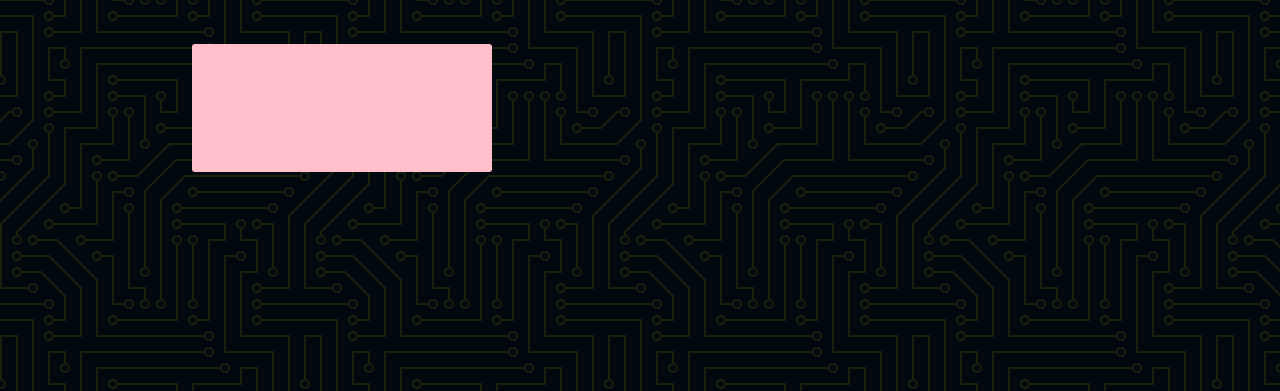
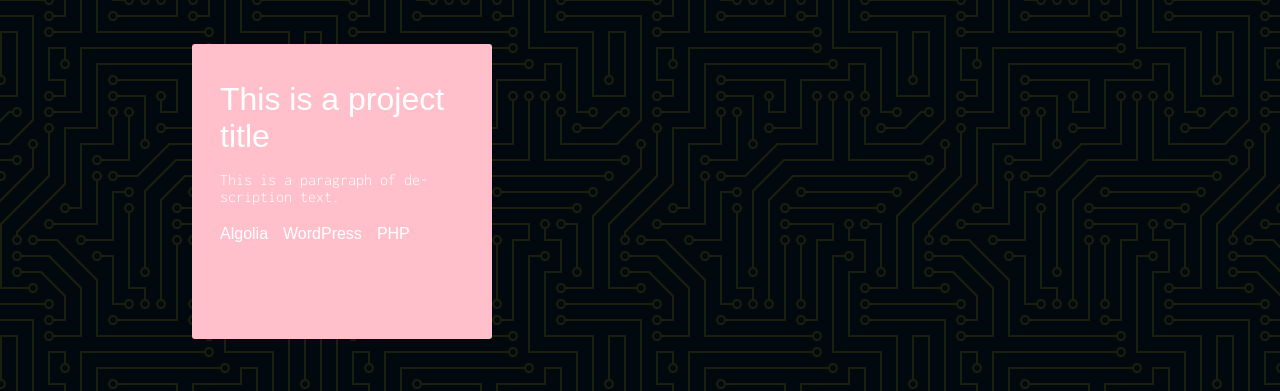
Before and after one commit to Riverflame-dev/personal-website, a React (Create React App) app: page / in a window 1280 px wide. Shown: the part 2657-3048 px from the top of the page. Built offline with nearby package versions, Linux system fonts and the light colour scheme; a web font is replaced by a local one.

Commit message:
worked on archive section

```diff
--- a/src/pages/about/style.scss
+++ b/src/pages/about/style.scss
@@ -1,3 +1,4 @@
+
 .about-page {
   flex: 1 0 auto;
   position: relative;
--- a/src/pages/home/achrive/index.js
+++ b/src/pages/home/achrive/index.js
@@ -9,7 +9,25 @@ export default function Achrive() {
         </div>
         <ul className="achrive-grid">
             <li className="achrive-item">
-                <div className="item-inner"></div>
+                <div className="item-inner">
+                    <header>
+                        <div className="project-top">
+                            <div className="folder"></div>
+                            <div className="links"></div>
+                        </div>
+                        <h3 className="project-title">
+                            This is a project title
+                        </h3>
+                        <div className="project-description">
+                            <p>This is a paragraph of description text.</p>
+                        </div>
+                    </header>
+                    <footer>
+                        <ul class="project-tech-list">
+                            <li>Algolia</li><li>WordPress</li><li>PHP</li>
+                        </ul>
+                    </footer>
+                </div>
             </li>
         </ul>
     </div>
--- a/src/pages/home/achrive/style.scss
+++ b/src/pages/home/achrive/style.scss
@@ -38,3 +38,17 @@
     transition: 0.5s;
     overflow: auto;
   }
+
+  .project-tech-list {
+    display: flex;
+    align-items: flex-end;
+    -webkit-box-flex: 1;
+    flex-grow: 1;
+    flex-wrap: wrap;
+    padding: 0px;
+    margin: 20px 0px 0px;
+    list-style: none;
+    li:not(:last-of-type) {
+        margin-right: 15px;
+    }
+}
```
